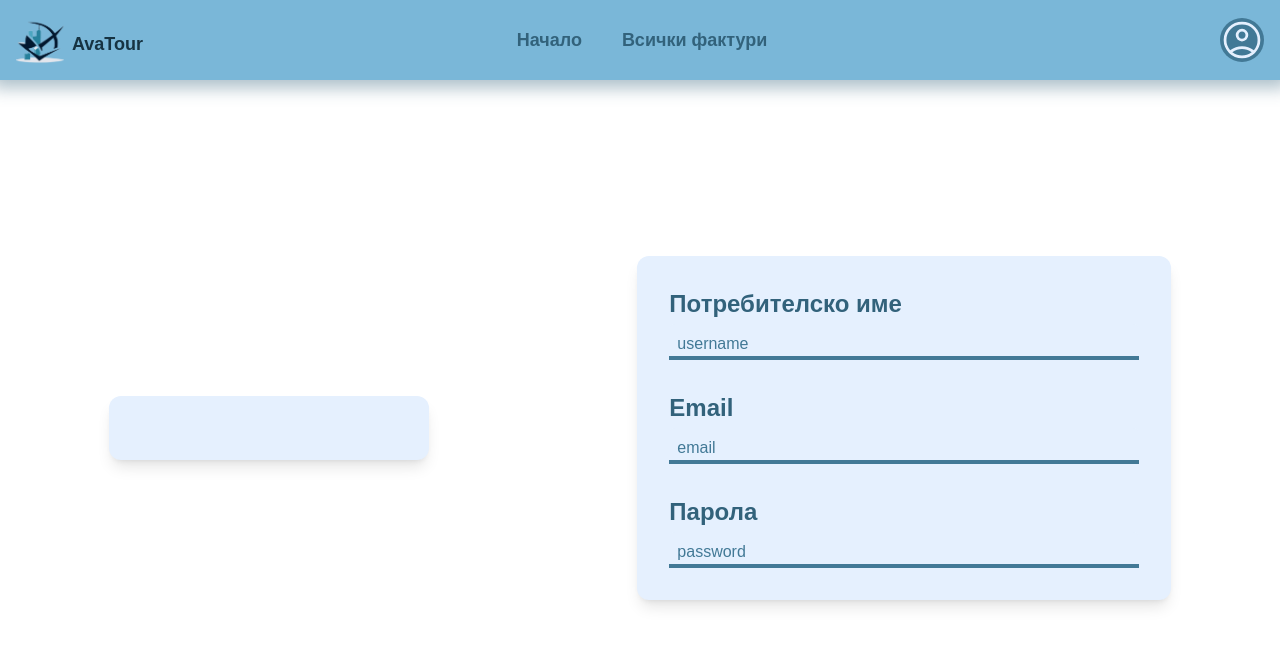
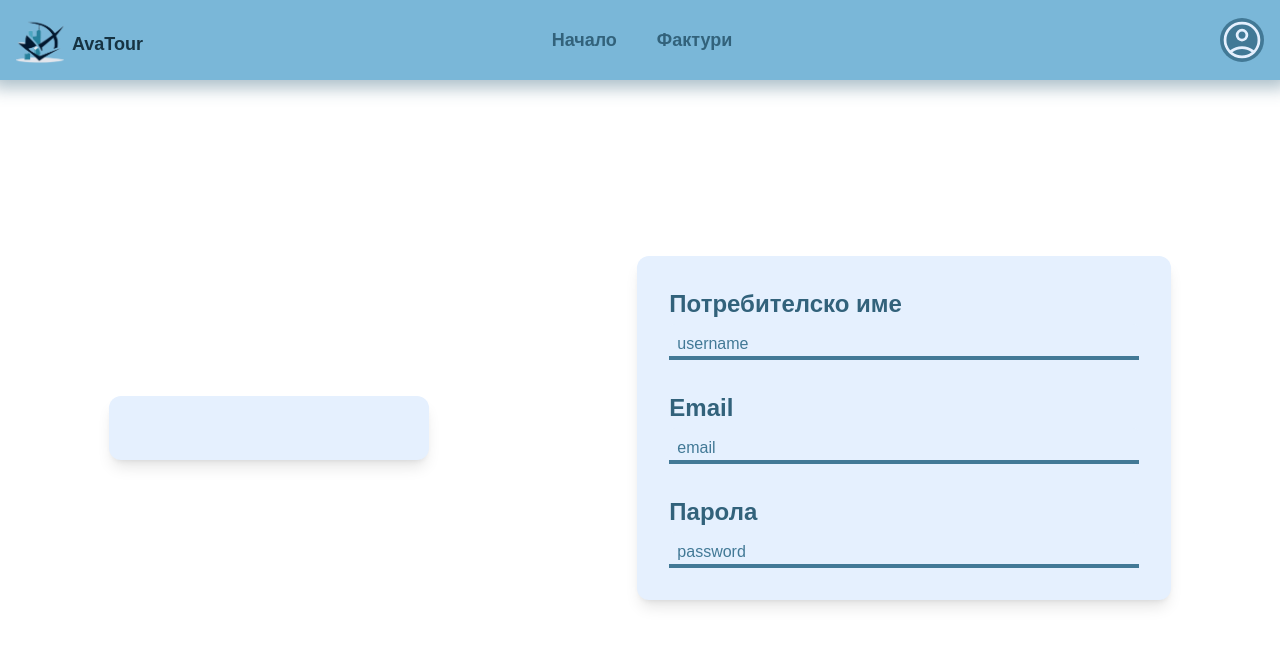
Before and after one commit to VexuBGM/AvaTour, a Next.js app in the folder frontend/: page /profile-settings in a window 1280 px wide. Shown: the top 646 px of the page. Built offline with nearby package versions, Linux system fonts and the light colour scheme; no server answers.

Commit message:
редактиран navbar

```diff
--- a/frontend/src/app/components/Navbar.tsx
+++ b/frontend/src/app/components/Navbar.tsx
@@ -33,8 +33,8 @@ const Navbar: React.FC = () => {
         <h1 className="mt-2 ml-2 text-lg font-semibold text-logodblue select-none">AvaTour</h1>
       </div>
       <div className="flex-1 flex justify-center gap-10">
-        <Link href="/"><h1 className="text-lg font-semibold text-ddblue hover:text-dddblue duration-150 cursor-pointer">Начало</h1></Link>
-        <Link href="/dashboard"><h1 className="text-lg font-semibold text-ddblue hover:text-dddblue duration-150 cursor-pointer">Всички фактури</h1></Link>
+        <Link href="/dashboard"><h1 className="text-lg font-semibold text-ddblue hover:text-dddblue duration-150 cursor-pointer">Начало</h1></Link>
+        <Link href="/dashboard"><h1 className="text-lg font-semibold text-ddblue hover:text-dddblue duration-150 cursor-pointer">Фактури</h1></Link>
       </div>
       <div className="relative">
         <div
```
